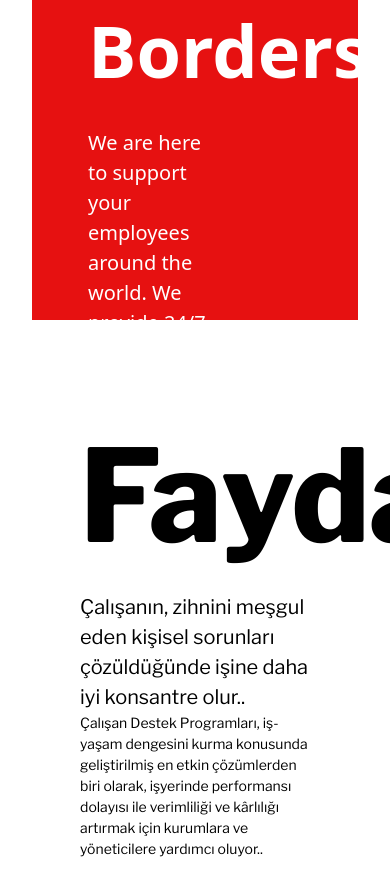
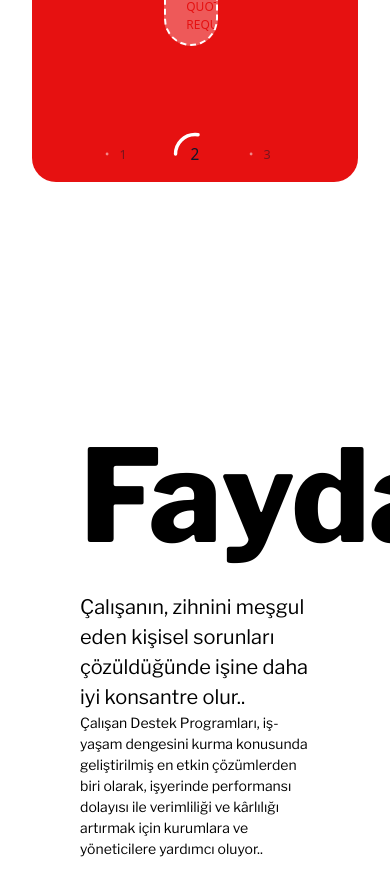
Before and after one commit to slmbngl/my-sento, a Vue app: page / in a window 390 px wide. Shown: the part 1060-1956 px from the top of the page. Built offline with nearby package versions, Linux system fonts and the light colour scheme.

Commit message:
Responsive part: progressSlider

```diff
--- a/src/components/ProgressSlider.vue
+++ b/src/components/ProgressSlider.vue
@@ -1,33 +1,28 @@
 <template>
   <div class="relative overflow-hidden" style="height: 110vh;">
     <template v-for="(item, index) in items" :key="index">
-      <TransitionRoot
-        :show="active === index"
-        enter="transition ease-out duration-300 transform"
-        enterFrom="translate-x-full"
-        enterTo="translate-x-0"
-        leave="transition ease-in duration-300 transform absolute"
-        leaveFrom="translate-x-0"
-        leaveTo="-translate-x-full"
-        @before-enter="heightFix()"
-        class="absolute inset-0"
-      >
+      <TransitionRoot :show="active === index" enter="transition ease-out duration-300 transform"
+        enterFrom="translate-x-full" enterTo="translate-x-0" leave="transition ease-in duration-300 transform absolute"
+        leaveFrom="translate-x-0" leaveTo="-translate-x-full" @before-enter="heightFix()" class="absolute inset-0">
         <div class="relative bg-sento rounded-3xl mx-8 px-14">
-          <div class="flex text-white z-0">
-            <div class="w-3/5 mt-40 mb-20">
+          <div class="flex flex-col lg:flex-row text-white z-0 lg:text-left text-center">
+            <div class="w-full lg:w-3/5 mt-0 mb-10 xl:mt-40 xl:mb-20">
               <p class="text-7xl font-semibold py-3">{{ item.letter }}</p>
-              <p class="text-xl font-normal py-3">{{ item.letter2 }}</p>
+              <p class="hidden md:block text-xl font-normal py-3">{{ item.letter2 }}</p>
               <button class="mixed-button">
                 {{ $t('fast') }}
                 <svg xmlns="http://www.w3.org/2000/svg" height="24" width="21" viewBox="0 0 448 512">
-                  <path fill="#56585e" d="M438.6 105.4c12.5 12.5 12.5 32.8 0 45.3l-256 256c-12.5 12.5-32.8 12.5-45.3 0l-128-128c-12.5-12.5-12.5-32.8 0-45.3s32.8-12.5 45.3 0L160 338.7 393.4 105.4c12.5-12.5 32.8-12.5 45.3 0z" />
+                  <path fill="#56585e"
+                    d="M438.6 105.4c12.5 12.5 12.5 32.8 0 45.3l-256 256c-12.5 12.5-32.8 12.5-45.3 0l-128-128c-12.5-12.5-12.5-32.8 0-45.3s32.8-12.5 45.3 0L160 338.7 393.4 105.4c12.5-12.5 32.8-12.5 45.3 0z" />
                 </svg>
               </button>
             </div>
-            <div class="w-2/5 bottom-0 right-0 mr-0 pr-0 pl-0 ml-0 mt-20 absolute z-0">
-              <img class="rounded-xl ml-auto mr-0 pointer-events-none" :src="item.img" width="430" height="470" :alt="item.desc" />
+            <div class="absolute w-full lg:w-2/5 bottom-0 right-0 lg:mr-0 pr-0 pl-0 ml-0 mt-20 z-0">
+              <img class="hidden lg:block rounded-xl ml-auto mr-0 pointer-events-none" :src="item.img" width="430"
+                height="470" :alt="item.desc" />
             </div>
           </div>
+
           <div class="mx-auto mt-8 flex justify-center space-x-4 z-10 bg-sento mt-0">
             <template v-for="(item, index) in items" :key="index">
               <button v-if="getPositionClass(index) !== 'inactive'"
```
